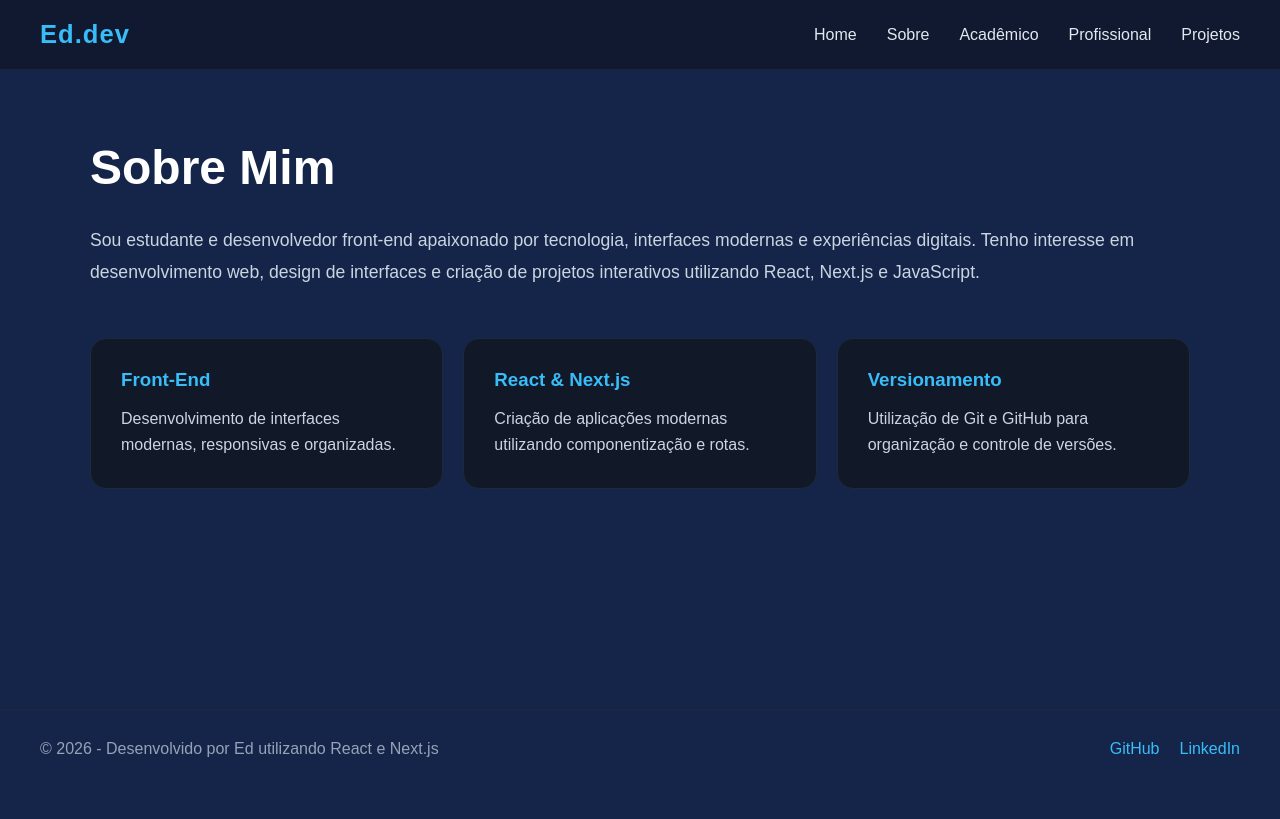
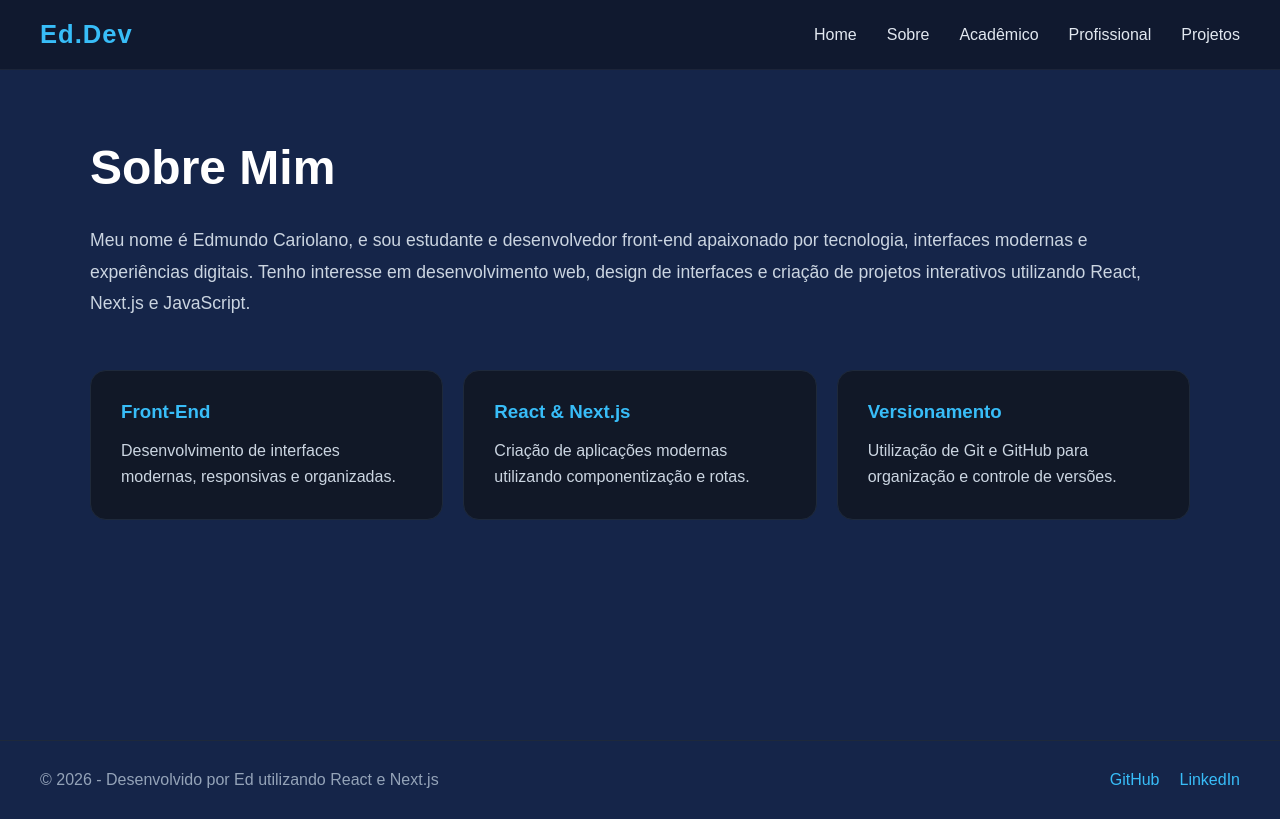
Before and after one commit to EdRelikya/meu-porfolio, a Next.js app: page /sobre in a window 1280 px wide. Built offline with nearby package versions, Linux system fonts and the light colour scheme.

Commit message:
Adcionando nome e sobrenome

```diff
--- a/src/app/sobre/page.js
+++ b/src/app/sobre/page.js
@@ -5,7 +5,7 @@ export default function Sobre() {
         <h1>Sobre Mim</h1>
 
         <p className="about-text">
-          Sou estudante e desenvolvedor front-end apaixonado por tecnologia,
+          Meu nome é Edmundo Cariolano, e sou estudante e desenvolvedor front-end apaixonado por tecnologia,
           interfaces modernas e experiências digitais. Tenho interesse em
           desenvolvimento web, design de interfaces e criação de projetos
           interativos utilizando React, Next.js e JavaScript.
--- a/src/components/Navbar.jsx
+++ b/src/components/Navbar.jsx
@@ -4,7 +4,7 @@ export default function Navbar() {
   return (
     <header className="navbar">
       <div className="logo">
-        Ed.dev
+        Ed.Dev
       </div>
 
       <nav>
```
